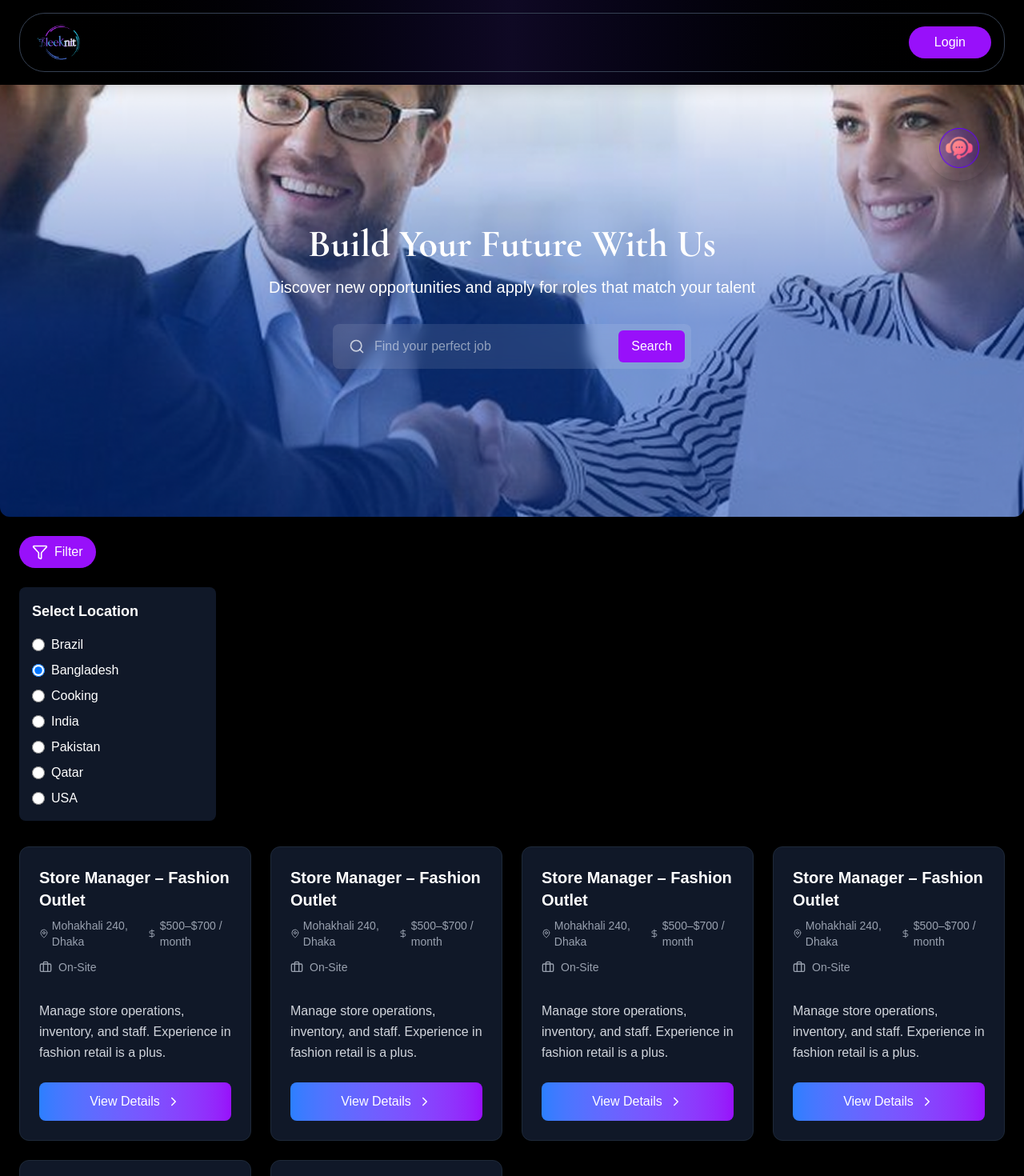
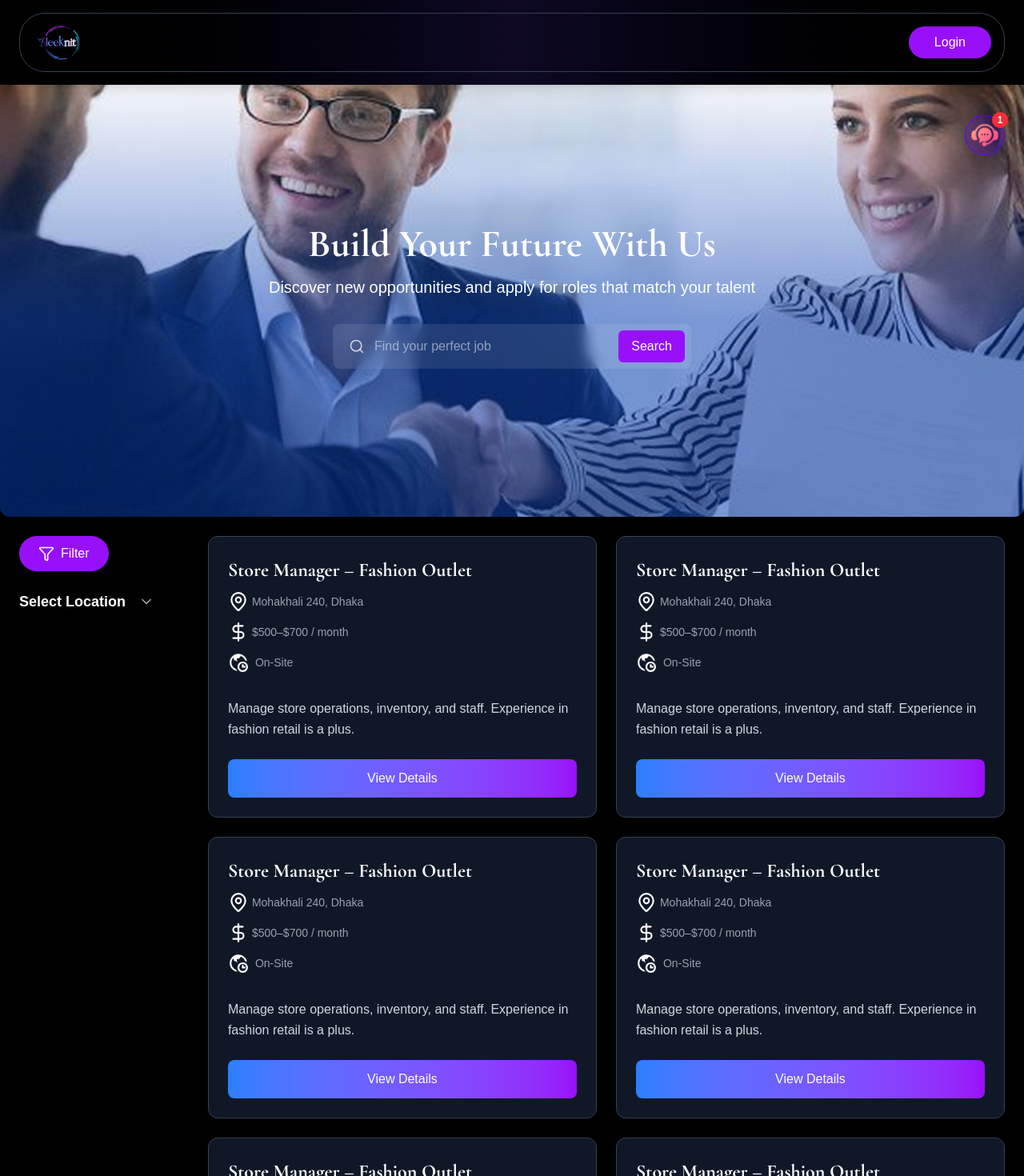
Before and after one commit to abusayedwd/gitgotech-E-commerce-website, a Next.js app: page /careers in a window 1280 px wide. Shown: the top 1470 px of the page at 80% size. Built offline with nearby package versions, Linux system fonts and the light colour scheme.

Commit message:
job details page

```diff
--- a/src/components/landingPage/SupportMessage.tsx
+++ b/src/components/landingPage/SupportMessage.tsx
@@ -70,9 +70,9 @@ export default function SupportMessage() {
   return (
     <>
       {/* Floating support icon */}
-      <button
+      {/* <button
         onClick={() => setIsOpen(true)}
-        className="fixed top-36 right-10 text-white p-4 rounded-full shadow-lg z-50 hover:bg-purple-700 transition-all duration-300 transform hover:scale-110"
+        className="fixed top-36 right-10 text-white p-4 rounded-full shadow-lg z-50 cursor-pointer transition-all duration-300 transform hover:scale-110"
         aria-label="Open support chat"
       >
         <Image
@@ -81,7 +81,107 @@ export default function SupportMessage() {
           width={50}
           height={50}
         />
-      </button>
+      </button> */}
+
+   <button
+  onClick={() => setIsOpen(!isOpen)}
+  className="fixed top-36 right-6 text-white p-0 rounded-full shadow-2xl z-50 cursor-pointer transition-all duration-300 transform hover:scale-110 hover:shadow-blue-500/50 animate-bounce-slow group"
+  style={{
+    animation: 'bounce-slow 3s infinite, pulse-ring 2s infinite'
+  }}
+  aria-label="Open support chat"
+>
+  {/* Pulsing Ring Effect */}
+  {/* <span className="absolute inset-1 rounded-full bg-blue-400 opacity-75 animate-ping"></span> */}
+
+  {/* Your Image Icon */}
+  <div className="relative">
+    <Image
+      src="/images/messageicon.png"
+      alt="Support"
+      width={50}
+      height={50}
+      className="group-hover:rotate-12 transition-transform duration-300"
+    />
+
+    {/* Notification Badge */}
+    <span className="absolute -top-1 -right-1 bg-red-500 text-white text-xs w-5 h-5 rounded-full flex items-center justify-center font-bold animate-pulse">
+      1
+    </span>
+  </div>
+</button>
+
+ <style jsx>{`
+        @keyframes bounce-slow {
+          0%, 100% {
+            transform: translateY(0);
+          }
+          50% {
+            transform: translateY(-10px);
+          }
+        }
+
+        @keyframes wiggle {
+          0%, 100% {
+            transform: rotate(0deg);
+          }
+          25% {
+            transform: rotate(-5deg);
+          }
+          75% {
+            transform: rotate(5deg);
+          }
+        }
+
+        @keyframes float {
+          0%, 100% {
+            transform: translateY(0px);
+          }
+          50% {
+            transform: translateY(-15px);
+          }
+        }
+
+        @keyframes breath {
+          0%, 100% {
+            transform: scale(1);
+            opacity: 0.3;
+          }
+          50% {
+            transform: scale(1.1);
+            opacity: 0.6;
+          }
+        }
+
+        @keyframes spin-slow {
+          from {
+            transform: rotate(0deg);
+          }
+          to {
+            transform: rotate(360deg);
+          }
+        }
+
+        .animate-bounce-slow {
+          animation: bounce-slow 2s infinite;
+        }
+
+        .animate-wiggle {
+          animation: wiggle 2s ease-in-out infinite;
+        }
+
+        .animate-float {
+          animation: float 3s ease-in-out infinite;
+        }
+
+        .animate-breath {
+          animation: breath 2s ease-in-out infinite;
+        }
+
+        .animate-spin-slow {
+          animation: spin-slow 3s linear infinite;
+        }
+      `}</style>
 
       {/* Support modal */}
       {isOpen && (
--- a/src/components/landingPage/career/Joblist.tsx
+++ b/src/components/landingPage/career/Joblist.tsx
@@ -1,13 +1,16 @@
 "use client"
 
 import { useState } from 'react';
-import { Filter, MapPin, DollarSign, Briefcase, ChevronRight } from 'lucide-react';
+import { Filter, MapPin, DollarSign, Briefcase, ChevronRight,ChevronDown, ChevronUp } from 'lucide-react';
 import { useRouter } from 'next/navigation';
+import { RiTimeZoneLine } from 'react-icons/ri';
 
 const Joblist = () => {
   const [selectedLocation, setSelectedLocation] = useState('Bangladesh');
   const [isFilterOpen, setIsFilterOpen] = useState(true);
    const router = useRouter()
+  const [isLocationOpen, setIsLocationOpen] = useState(false);
+
 
   const locations = ['Brazil', 'Bangladesh', 'Cooking', 'India', 'Pakistan', 'Qatar', 'USA'];
 
@@ -69,13 +72,15 @@ const Joblist = () => {
   ];
 
   return (
-    <div className="min-h-screen bg-black text-white p-6">
+    <div className="min-h-screen md:flex  container mx-auto bg-black text-white p-6">
       {/* Header Section */}
-      <header className="mb-8">
+      <div className='md:w-[25%] w-full'>
+
+     <header className="">
         <div className="flex items-center justify-between mb-6">
           <button
             onClick={() => setIsFilterOpen(!isFilterOpen)}
-            className="flex items-center gap-2 px-4 py-2 bg-purple-600 rounded-full hover:bg-purple-700 transition-colors"
+            className="flex items-center gap-2 px-6 py-2.5 bg-purple-600 rounded-full hover:bg-purple-700 transition-all duration-300 text-white font-medium shadow-lg hover:shadow-purple-500/50"
           >
             <Filter size={20} />
             Filter
@@ -83,12 +88,33 @@ const Joblist = () => {
         </div>
 
         {/* Filter Panel */}
-        {isFilterOpen && (
-          <div className="bg-gray-900 w-[20%] p-4 rounded-lg mb-6">
-            <h2 className="text-lg font-semibold mb-4">Select Location</h2>
-            <div className="space-y-2">
+
+          <div className="md:w-full rounded-2xl shadow-2xl animate-slide-down">
+            {/* Location Dropdown */}
+            <div>
+              <button
+                onClick={() => setIsLocationOpen(!isLocationOpen)}
+                className="w-full flex items-center gap-4 text-white text-lg font-semibold mb-4 hover:text-purple-400 transition-colors"
+              >
+                <span>Select Location</span>
+                {isLocationOpen ? (
+                  <ChevronUp size={20} className="text-gray-400" />
+                ) : (
+                  <ChevronDown size={20} className="text-gray-400" />
+                )}
+              </button>
+
+              {/* Location List */}
+              {isLocationOpen && (
+                <div className="space-y-3 animate-fade-in">
                   {locations.map((location) => (
-                <div key={location} className="flex items-center gap-2">
+                    <label
+                      key={location}
+                      htmlFor={`location-${location}`}
+                      className="flex items-center gap-3 cursor-pointer group"
+                    >
+                      {/* Custom Radio Button */}
+                      <div className="relative">
                         <input
                           type="radio"
                           id={`location-${location}`}
@@ -96,40 +122,62 @@ const Joblist = () => {
                           value={location}
                           checked={selectedLocation === location}
                           onChange={() => setSelectedLocation(location)}
-                    className="w-4 h-4 text-purple-600 border-gray-300 focus:ring-2 focus:ring-purple-500"
+                          className="sr-only"
                         />
-                  <label htmlFor={`location-${location}`} className="cursor-pointer">
+                        <div className={`w-5 h-5 rounded-full border-2 transition-all duration-300 ${
+                          selectedLocation === location
+                            ? 'border-purple-600 bg-purple-600'
+                            : 'border-gray-600 bg-transparent group-hover:border-purple-400'
+                        }`}>
+                          {selectedLocation === location && (
+                            <div className="w-full h-full rounded-full bg-white scale-50"></div>
+                          )}
+                        </div>
+                      </div>
+
+                      {/* Location Name */}
+                      <span className={`transition-colors duration-300 ${
+                        selectedLocation === location
+                          ? 'text-white font-medium'
+                          : 'text-gray-400 group-hover:text-gray-300'
+                      }`}>
                         {location}
+                      </span>
                     </label>
-                </div>
                   ))}
                 </div>
+              )}
             </div>
-        )}
+          </div>
+
       </header>
+      </div>
+
 
       {/* Job Listings Grid */}
-      <div className="grid grid-cols-1 md:grid-cols-4 gap-6">
+      <div className="grid grid-cols-1 md:grid-cols-2 gap-6">
         {jobListings.map((job) => (
+          // border shadow-[0_0_12px_rgba(34,211,238,0.35)] border-[#6100FF]
           <div
             key={job.id}
-            className="bg-gray-900 rounded-xl p-6 border border-gray-800 hover:border-purple-500 transition-all duration-300 group"
+            className="bg-gray-900 rounded-xl p-6 border border-gray-700
+            hover:shadow-[0_0_12px_rgba(34,211,238,0.35)] hover:border-blue-500/20 transition-all duration-300 group"
           >
             <div className="flex items-start justify-between mb-4">
               <div>
-                <h3 className="text-xl font-bold mb-2">{job.title}</h3>
-                <div className="flex items-center gap-4 text-sm text-gray-400 mb-3">
-                  <span className="flex items-center gap-1">
-                    <MapPin size={16} />
+                <h3 className="text-[24px] font-bold mb-2 font-cormorant">{job.title}</h3>
+                <div className="  text-sm text-gray-400 mb-3">
+                  <span className="flex items-center gap-1 mb-3">
+                    <MapPin className='text-white' size={26} />
                     {job.location}
                   </span>
                   <span className="flex items-center gap-1">
-                    <DollarSign size={16} />
+                    <DollarSign className='text-white' size={26} />
                     {job.salary}
                   </span>
                 </div>
                 <div className="flex items-center gap-2 text-sm text-gray-400 mb-4">
-                  <Briefcase size={16} />
+                <RiTimeZoneLine className='text-white' size={26} />
                   {job.type}
                 </div>
               </div>
@@ -139,13 +187,14 @@ const Joblist = () => {
 
             <button
             onClick={() => router.push("/careers/job-details")}
-            className="w-full py-3 px-4 bg-gradient-to-r from-blue-500 to-purple-600 rounded-lg font-medium hover:from-blue-600 hover:to-purple-700 transition-all duration-300 flex items-center justify-center gap-2 group">
+            className="w-full py-3 px-4 cursor-pointer font-poppins bg-gradient-to-r from-blue-500 to-purple-600 rounded-lg font-medium hover:from-blue-600 hover:to-purple-700 transition-all duration-300 flex items-center justify-center gap-2 group">
               View Details
-              <ChevronRight size={18} className="group-hover:translate-x-1 transition-transform" />
+              {/* <ChevronRight size={18} className="group-hover:translate-x-1 transition-transform" /> */}
             </button>
           </div>
         ))}
       </div>
+
     </div>
   );
 };
```
Also changed, not shown: src/components/landingPage/career/JobDetails.tsx (+17 -12 lines), 1 other file (tests, documents, lock files or other folders). Lines whose indentation alone changed are shown as unchanged.
